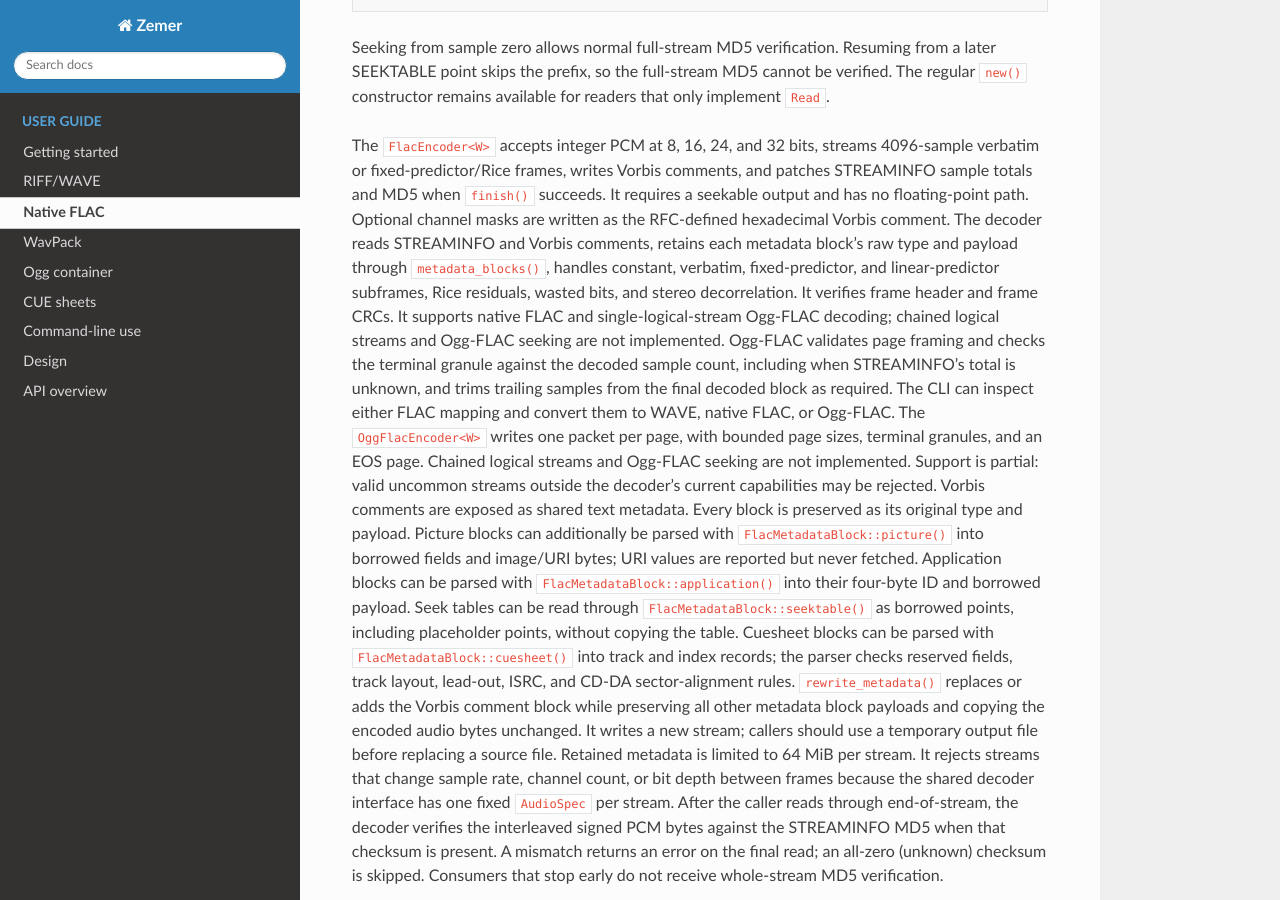
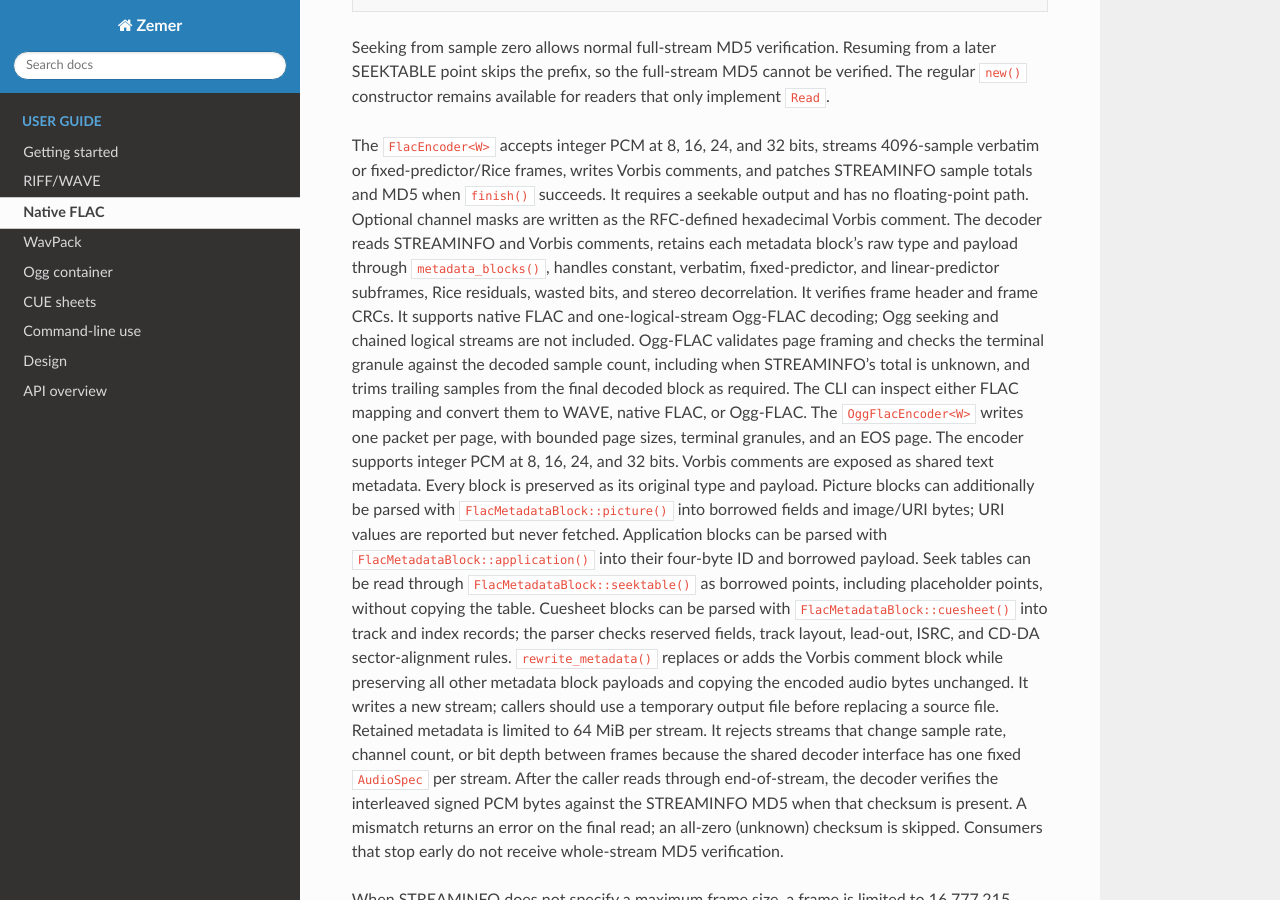
Before and after one commit to neko941/zemer, a Sphinx documentation site: the page built from docs/flac.rst, in a window 1280 px wide and 900 px high, scrolled down 875 px. Built offline with Sphinx 7.4.7 and the Read the Docs theme 3.1.0, drawn with Linux system fonts in a browser that asks for light colours.

Commit message:
docs(flac): complete support descriptions

```diff
--- a/docs/api.rst
+++ b/docs/api.rst
@@ -26,6 +26,8 @@ Crate ``zemer-ogg``
 
 * ``OggPacketReader<R>`` — validates Ogg pages and yields bounded packets from
   one logical stream.
+* ``OggPacketWriter<W>`` — writes bounded pages for one logical stream with
+  packet granules and BOS/EOS flags; call ``finish()`` to write the EOS page.
 * ``OggPacket`` — packet bytes plus page sequence, granule position, named BOS,
   EOS, and continuation flags, and packet/page boundary information.
 
--- a/docs/flac.rst
+++ b/docs/flac.rst
@@ -51,24 +51,21 @@ verified. The regular
 
 The ``FlacEncoder<W>`` accepts integer PCM at 8, 16, 24, and 32 bits, streams
 4096-sample verbatim or fixed-predictor/Rice frames, writes Vorbis comments,
-and patches STREAMINFO sample totals and MD5 when ``finish()`` succeeds. It requires a seekable output
-and has no floating-point path. Optional channel masks are written as the
-RFC-defined hexadecimal Vorbis comment. The decoder reads STREAMINFO and
+and patches STREAMINFO sample totals and MD5 when ``finish()`` succeeds. It
+requires a seekable output and has no floating-point path. Optional channel
+masks are written as the RFC-defined hexadecimal Vorbis comment. The decoder reads STREAMINFO and
 Vorbis comments, retains each metadata block's
 raw type and payload through ``metadata_blocks()``, handles constant, verbatim,
 fixed-predictor, and linear-predictor subframes, Rice residuals, wasted bits,
 and stereo decorrelation. It verifies frame header and frame CRCs. It supports
-native FLAC and single-logical-stream Ogg-FLAC decoding; chained logical streams
-and Ogg-FLAC seeking are not implemented. Ogg-FLAC validates page framing and checks the
-terminal granule against the decoded sample count, including when STREAMINFO's
-total is unknown, and trims trailing samples from the final decoded block as
-required. The CLI can inspect either
-FLAC mapping and convert them to WAVE, native FLAC, or Ogg-FLAC. The
-``OggFlacEncoder<W>`` writes one packet per page, with bounded page sizes,
-terminal granules, and an EOS page. Chained logical streams and Ogg-FLAC
-seeking are not implemented.
-Support is partial: valid uncommon streams outside the decoder's current
-capabilities may be rejected. Vorbis comments are exposed as shared text
+native FLAC and one-logical-stream Ogg-FLAC decoding; Ogg seeking and chained
+logical streams are not included. Ogg-FLAC validates page framing and checks
+the terminal granule against the decoded sample count, including when
+STREAMINFO's total is unknown, and trims trailing samples from the final
+decoded block as required. The CLI can inspect either FLAC mapping and convert
+them to WAVE, native FLAC, or Ogg-FLAC. The ``OggFlacEncoder<W>`` writes one
+packet per page, with bounded page sizes, terminal granules, and an EOS page.
+The encoder supports integer PCM at 8, 16, 24, and 32 bits. Vorbis comments are exposed as shared text
 metadata. Every block is preserved as its original type and payload. Picture
 blocks can additionally be parsed with ``FlacMetadataBlock::picture()`` into
 borrowed fields and image/URI bytes; URI values are reported but never fetched.
```
Also changed, not shown: README.ai.md (+1 -1 lines), README.md (+2 -2 lines), ROADMAP.md (+4 -5 lines), docs/ogg.rst (+9 -8 lines).
